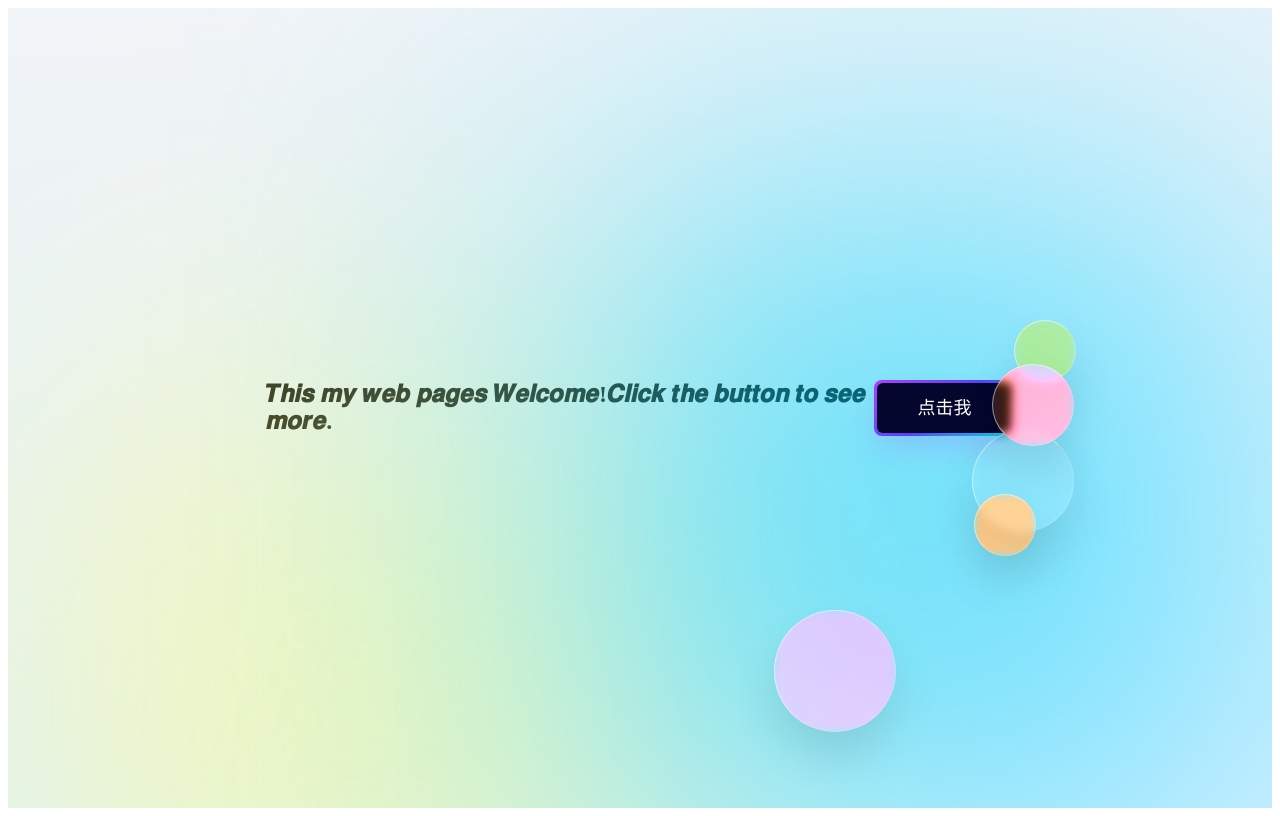
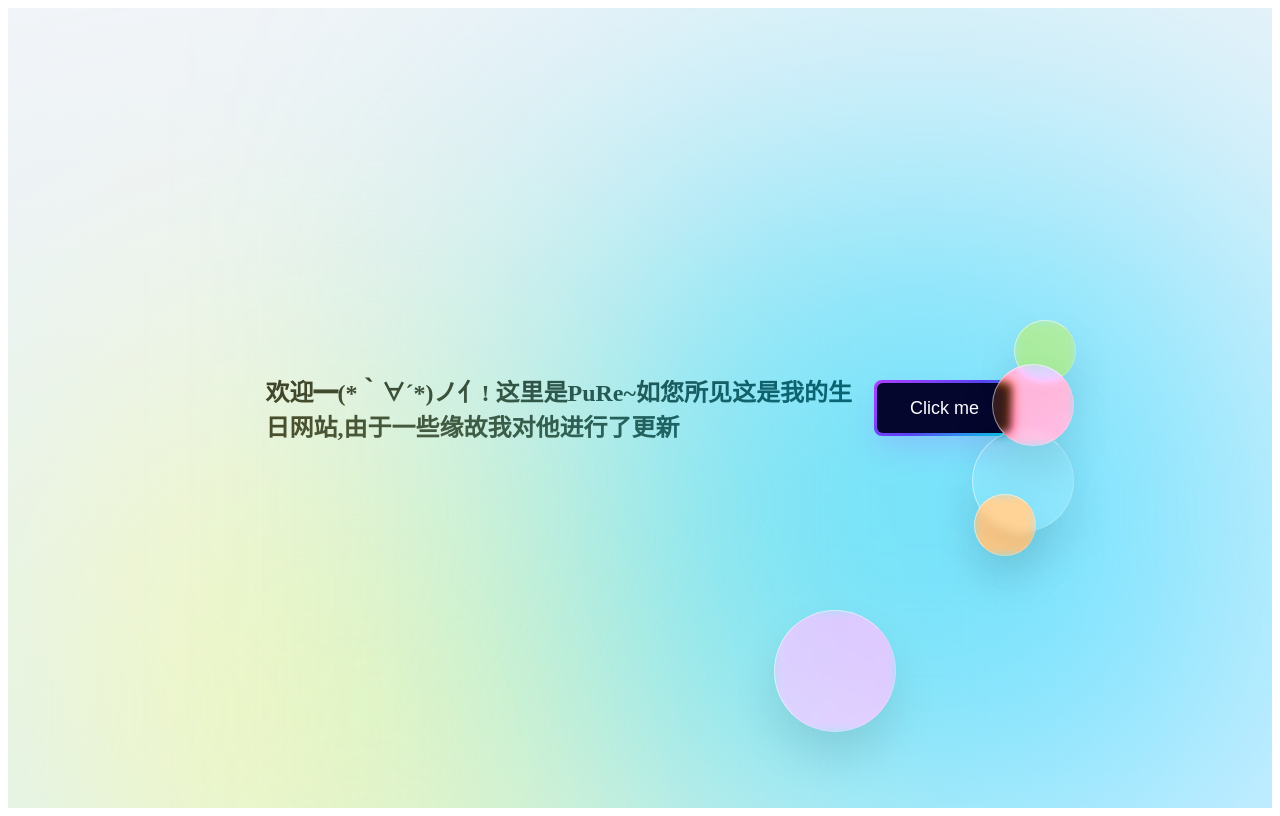
Before and after one commit to 7alones/birthday3.github.io, a plain HTML site: page index.html in a window 1280 px wide. Drawn offline with Linux system fonts and the light colour scheme.

Commit message:
Update index.html

```diff
--- a/index.html
+++ b/index.html
@@ -5,7 +5,7 @@
     <meta charset="UTF-8">
     <meta http-equiv="X-UA-Compatible" content="IE=edge">
     <meta name="viewport" content="width=device-width, initial-scale=1.0">
-    <title>我の生日网站</title>
+    <title>PuRe de 生日网站</title>
 </head>
 
 <body>
@@ -211,7 +211,7 @@ infinite指定动画应该循环播放无限次*/
         }
     </style>
     <section id="sect">
-        <h1 id="a">𝑻𝒉𝒊𝒔 𝒎𝒚 𝒘𝒆𝒃 𝒑𝒂𝒈𝒆𝒔</h1>
+        <h1 id="a">2022.1.22 或者说25</h1>
 
         <!-- 背景颜色 -->
         <div class="color"></div>
@@ -225,11 +225,11 @@ infinite指定动画应该循环播放无限次*/
             <div class="circle" style="--x:3"></div>
             <div class="circle" style="--x:4"></div>
             <button id="btn">
-                <span class="text">点击我</span>
+                <span class="text">Click me</span>
             </button>
     </section>
     <script>
-        alert('放心不会坑你）证明口号:ftkst')
+        alert('你应该是知道我是谁的对吧,而且也应该看到过V1版本的这个网站')
         function jump(){
             window.location.href="https://7alones.github.io/2birthday.github.io";
         }
@@ -243,7 +243,7 @@ infinite指定动画应该循环播放无限次*/
             alert('aaaa')
         }
         let a = document.getElementById('a');
-        let s = '𝑻𝒉𝒊𝒔 𝒎𝒚 𝒘𝒆𝒃 𝒑𝒂𝒈𝒆𝒔\n𝑾𝒆𝒍𝒄𝒐𝒎𝒆!𝑪𝒍𝒊𝒄𝒌 𝒕𝒉𝒆 𝒃𝒖𝒕𝒕𝒐𝒏 𝒕𝒐 𝒔𝒆𝒆 𝒎𝒐𝒓𝒆.'
+        let s = '欢迎━(*｀∀´*)ノ亻!\n这里是PuRe~如您所见这是我的生日网站,由于一些缘故我对他进行了更新'
         a.innerHTML = s;
     </script>
 
```
